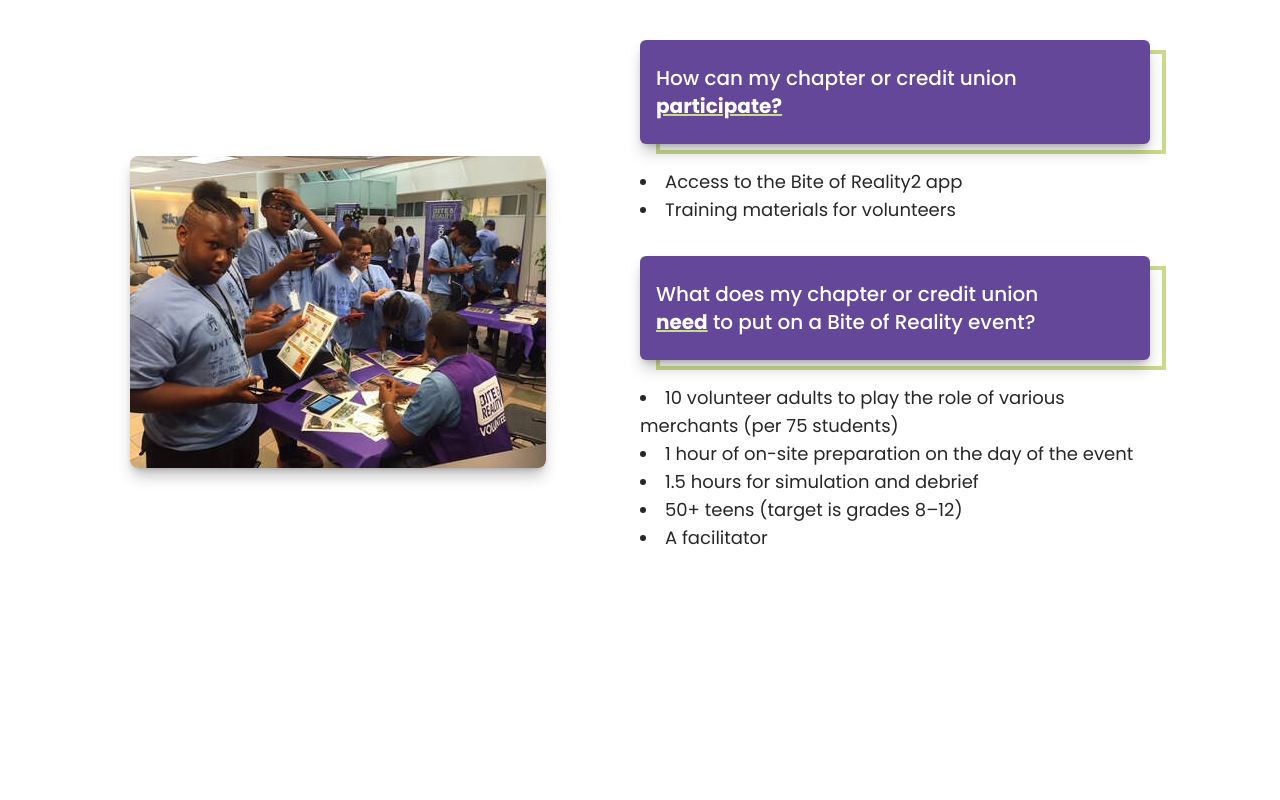
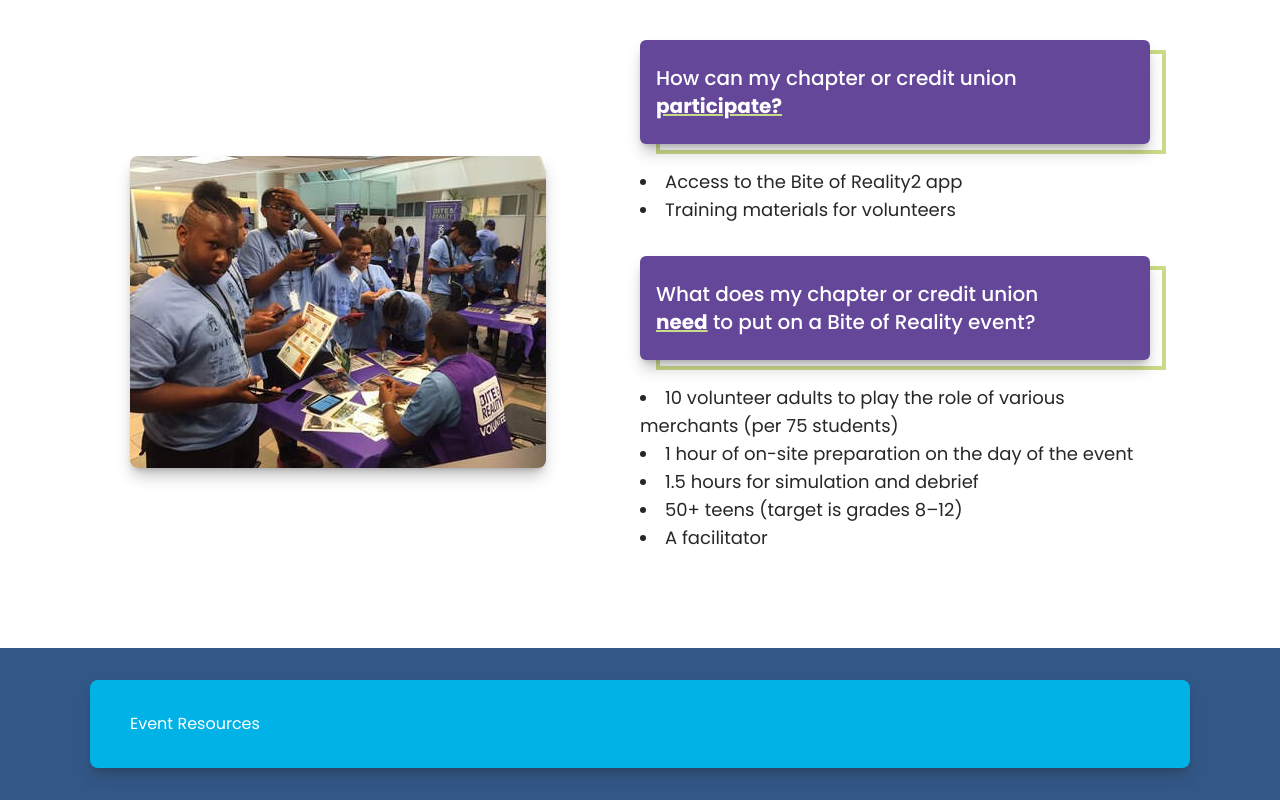
Before and after one commit to Dillonzellis/byte-reality, a Next.js app: page / in a window 1280 px wide. Shown: the part 3980-4780 px from the top of the page. Before the commit the page ends 4596 px from the top, so only its background shows below. Built offline with nearby package versions, Linux system fonts and the light colour scheme.

Commit message:
rough resources section

```diff
--- a/app/page.tsx
+++ b/app/page.tsx
@@ -1,3 +1,4 @@
+import { Resources } from "@/components/sections/Resources";
 import { Benefits } from "@/components/sections/Benefits";
 import { Chapter } from "@/components/sections/Chapter";
 import { ImgCollage } from "@/components/sections/ImgCollage";
@@ -16,6 +17,7 @@ export default function Home() {
       <Benefits />
       <ImgCollage />
       <Chapter />
+      <Resources />
     </main>
   );
 }
--- /dev/null
+++ b/components/sections/Resources.tsx
@@ -0,0 +1,14 @@
+import { Container } from "../ui/Container";
+import { Section } from "../ui/Section";
+
+export const Resources = () => {
+  return (
+    <Section sectionName="resources" className="tw-pb-0">
+      <div className="tw-bg-brandingBlue-400 tw-py-8">
+        <Container className="tw-rounded-lg tw-bg-accentBlue-400 tw-py-8 tw-text-white tw-shadow-lg tw-shadow-zinc-800/30">
+          <div>Event Resources</div>
+        </Container>
+      </div>
+    </Section>
+  );
+};
```
